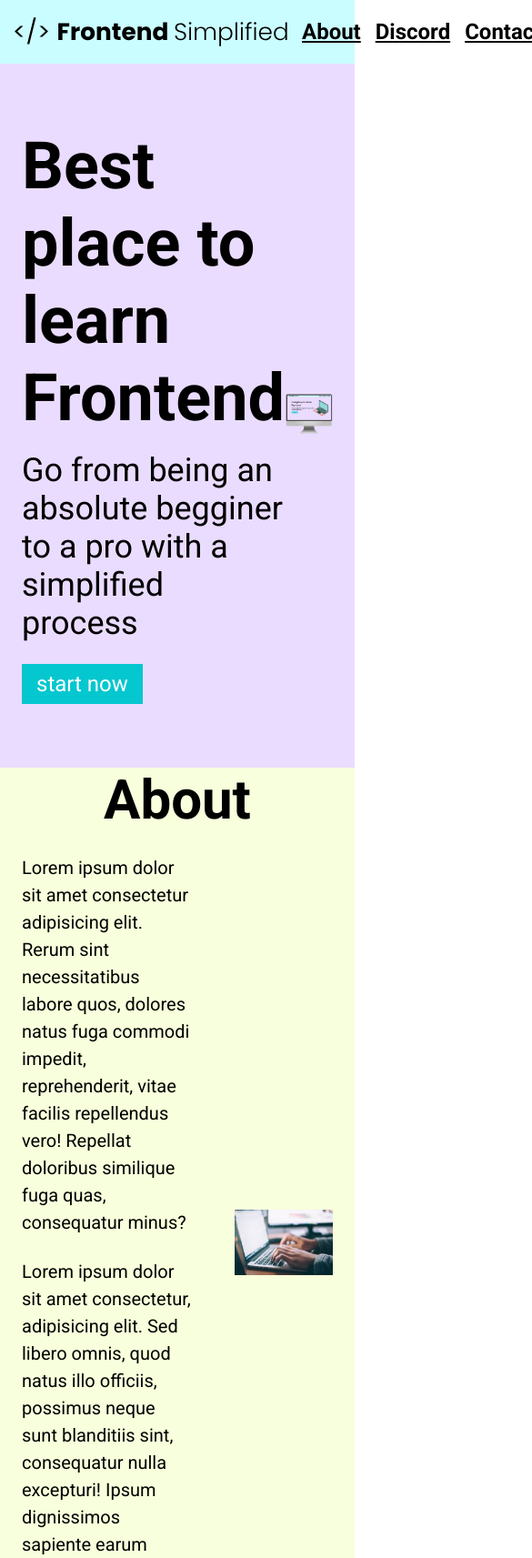
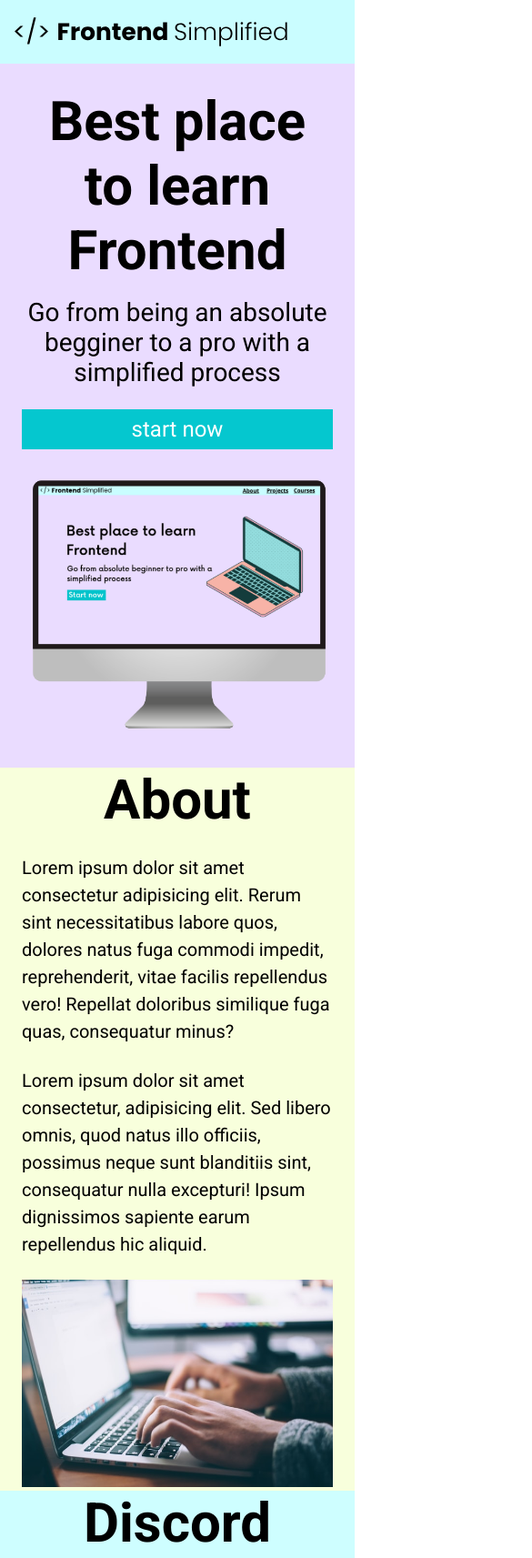
Before and after one commit to WJGriffin9262/Frontend-Simplified-First-Website, a plain HTML site: page index.html in a window 390 px wide. Shown: the top 1713 px of the page at 91% size, 585 px wide, since content can reach past the window. Drawn offline with Linux system fonts and the light colour scheme.

Commit message:
mobile function

```diff
--- a/index.html
+++ b/index.html
@@ -18,13 +18,13 @@
       </nav>
       <header>
         <div class="row">
-          <div>
+          <div class="home__description">
             <h1>Best place to learn Frontend</h1>
             <p class="subheader">
               Go from being an absolute begginer to a pro with a simplified
               process
             </p>
-            <button>start now</button>
+            <button class="home_description_button">start now</button>
           </div>
           <figure>
             <img
--- a/style.css
+++ b/style.css
@@ -56,7 +56,7 @@ li {
 #discord
 #contact
 #footer {
-    padding: 48px 48px;
+    padding:48px 48px;
 }
 #about {
     background-color: #f8ffdc;
@@ -108,7 +108,7 @@ form {
     display: flex;
     flex-direction: column;
     margin: 0 auto;
-    padding: 48px 0;
+    padding: 24px 24px;
 }
 input, textarea {
     margin-bottom: 24px;
@@ -134,3 +134,53 @@ footer{
     padding: 0 16px;
 
 }
+/*SMALL PHONES, TABLETS, LARGE SMARTPHONES */
+@media (max-width: 728px){
+.row {
+    flex-direction: column;
+}
+.home__description{
+    margin-bottom: 24px;
+    display: flex;
+    flex-direction: column;
+}
+.home_description_button {
+    max-width: 2450px;
+}
+h1{
+    text-align: center;
+    font-size: 60px;
+}
+.subheader{
+    text-align: center;
+    font-size: 28px;
+}
+ul {
+    display: none;
+}
+.section__description {
+    flex-direction: column;
+}
+.section__description-wrapper {
+    width: 100%;
+}
+.about__img-wrapper {
+    width: 100%;
+}
+#discord .section__description{
+   flex-direction: column-reverse;
+}
+footer {
+    padding: 48px 24px;
+}
+.footer_logo{
+    max-width: 360px;
+}
+.footer_link {
+    padding: 0 4px;
+    font-size: 18px;
+}
+.footer_links {
+    margin-bottom: 24px;
+}
+}
```
